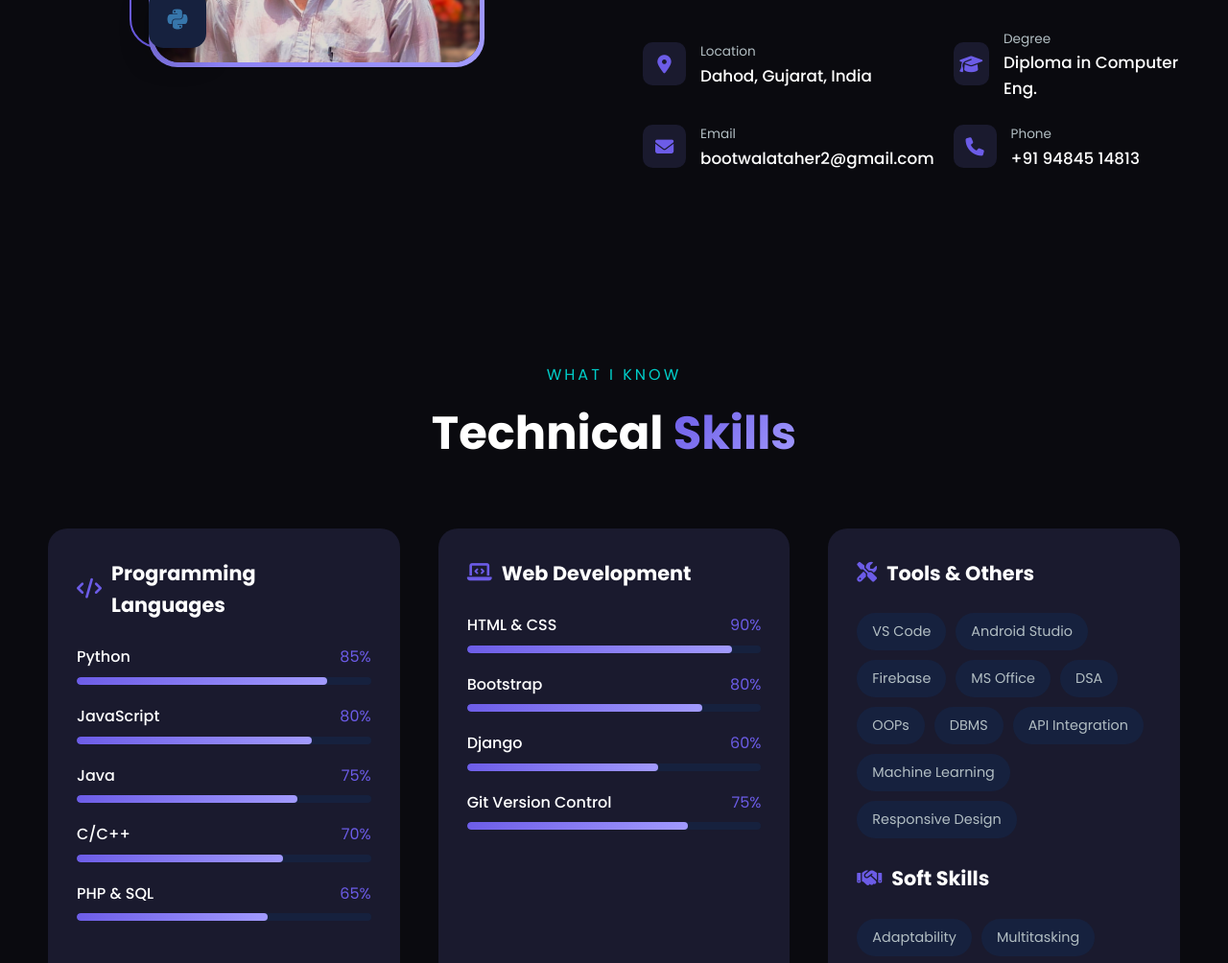
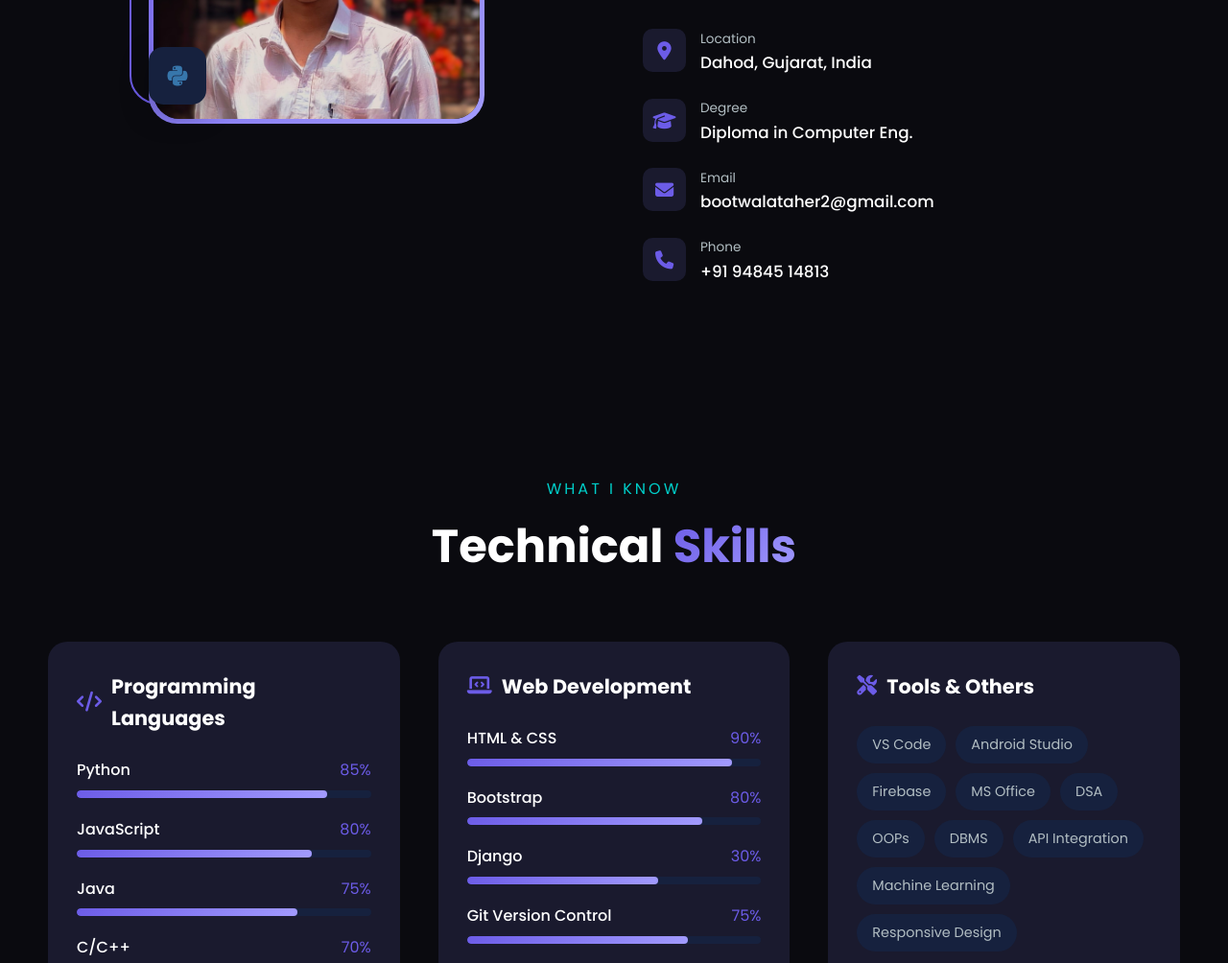
Before and after one commit to Taher-Bootwala/Taher_Portfolio, a plain HTML site: page index.html in a window 1280 px wide. Shown: the part 1460-2464 px from the top of the page at 96% size. Drawn offline with Linux system fonts and the light colour scheme.

Commit message:
Update index.html

```diff
--- a/index.html
+++ b/index.html
@@ -12,7 +12,7 @@
     <div class="bg-animation" id="bgAnimation"></div>
 
     <nav id="navbar">
-        <div class="logo">TB</div>
+        <div class="logo">Taher Bootwala</div>
         <ul class="nav-links" id="navLinks">
             <li><a href="#home" onclick="closeMenu()">Home</a></li>
             <li><a href="#about" onclick="closeMenu()">About</a></li>
@@ -106,28 +106,31 @@
                         <i class="fas fa-map-marker-alt"></i>
                         <div class="info-content">
                             <span>Location</span>
-                            <p>Dahod, Gujarat, India</p>
+                            <center><p>Dahod, Gujarat, India</p></center>
                         </div>
                     </div>
+                    <br>
                     <div class="info-item">
                         <i class="fas fa-graduation-cap"></i>
                         <div class="info-content">
                             <span>Degree</span>
-                            <p>Diploma in Computer Eng.</p>
+                            <center><p>Diploma in Computer Eng.</p></center>
                         </div>
                     </div>
+                    <br>
                     <div class="info-item">
                         <i class="fas fa-envelope"></i>
                         <div class="info-content">
                             <span>Email</span>
-                            <p>bootwalataher2@gmail.com</p>
+                            <center><p>bootwalataher2@gmail.com</p></center>
                         </div>
                     </div>
+                    <br>
                     <div class="info-item">
                         <i class="fas fa-phone"></i>
                         <div class="info-content">
                             <span>Phone</span>
-                            <p>+91 94845 14813</p>
+                            <center><p>+91 94845 14813</p></center>
                         </div>
                     </div>
                 </div>
@@ -213,7 +216,7 @@
                 <div class="skill-item">
                     <div class="skill-info">
                         <span>Django</span>
-                        <span>60%</span>
+                        <span>30%</span>
                     </div>
                     <div class="skill-bar">
                         <div class="skill-progress" data-progress="65"></div>
```
